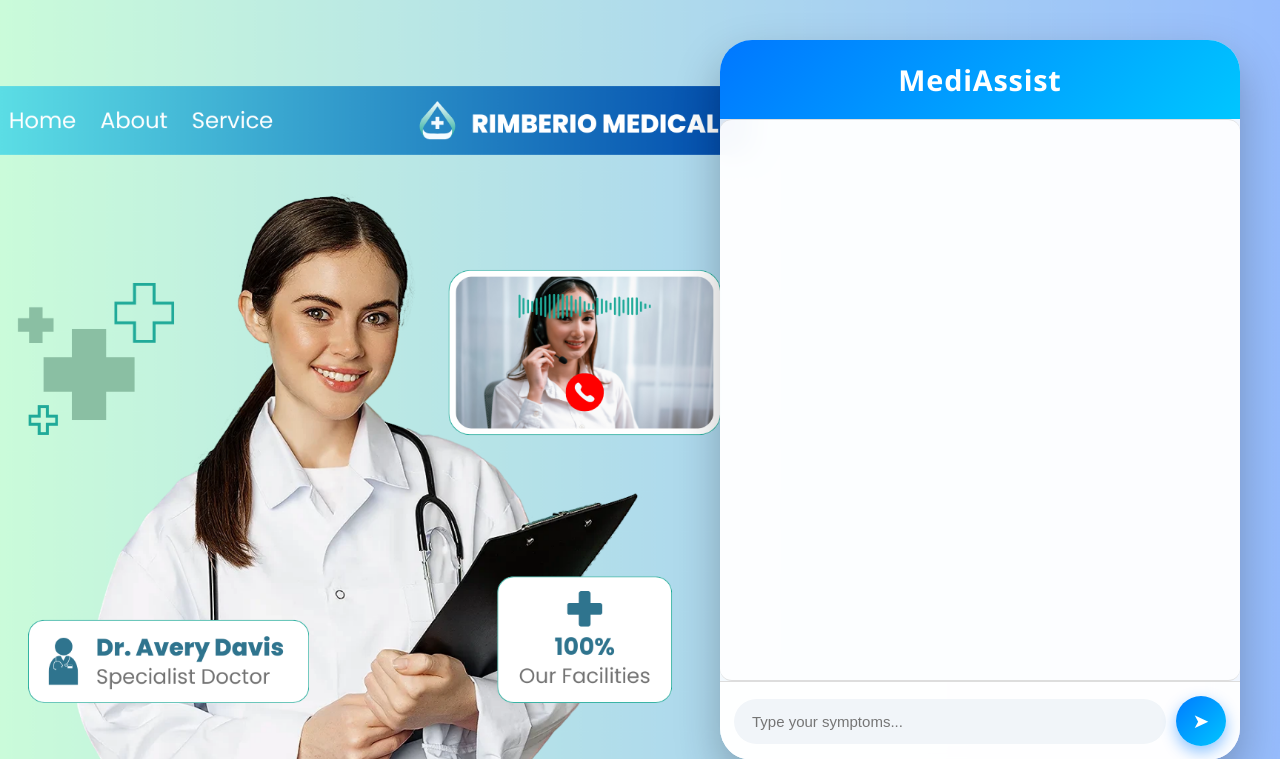
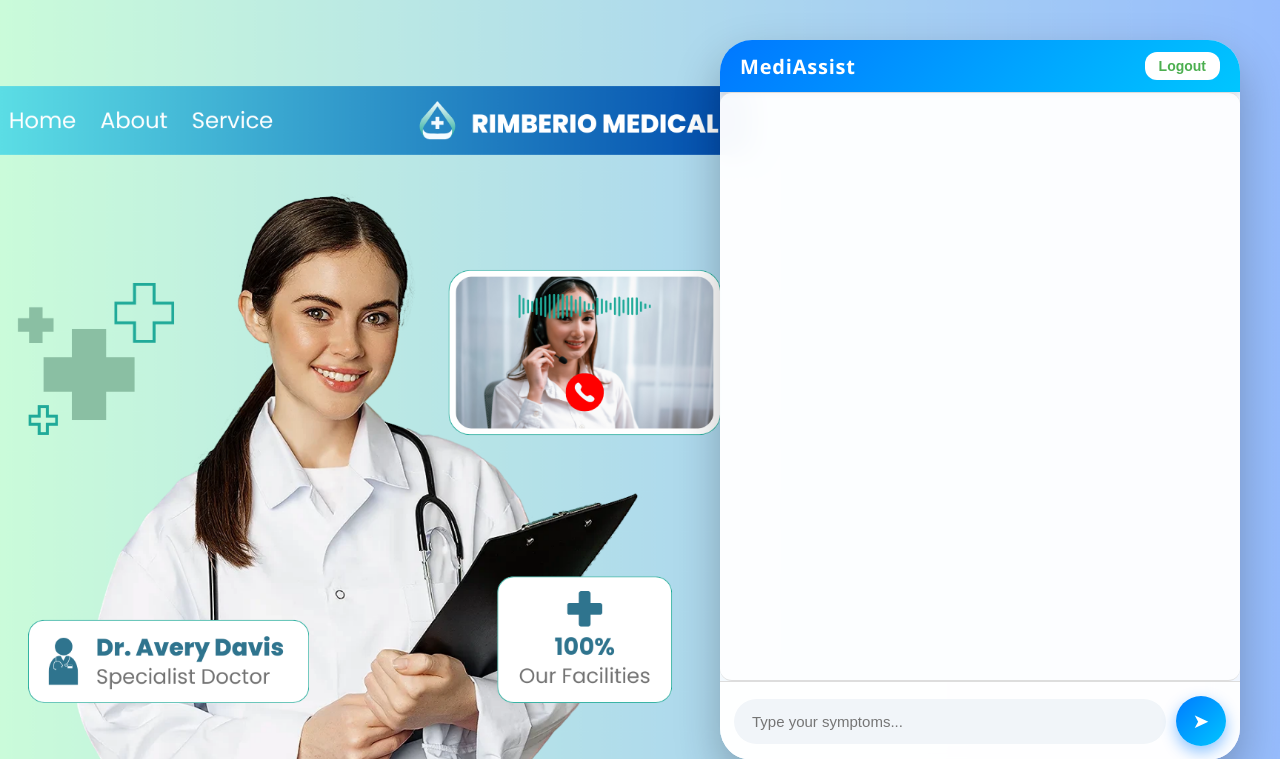
Before and after one commit to Bishal467/MediAssist, a Flask app: page /chatbot in a window 1280 px wide. Shown: the top 759 px of the page. Run offline with Flask 3, Linux system fonts and the light colour scheme; some libraries are stand-ins or nearby versions.

Commit message:
final commit

```diff
--- a/static/script.js
+++ b/static/script.js
@@ -1,4 +1,4 @@
-/* ================= FIREBASE ADDITIONS ================= */
+
 import { auth, db } from "./js/firebase.js";
 import {
   collection,
@@ -8,6 +8,7 @@
   getDocs,
   serverTimestamp
 } from "https://www.gstatic.com/firebasejs/12.5.0/firebase-firestore.js";
+import { signOut } from "https://www.gstatic.com/firebasejs/12.5.0/firebase-auth.js";
 
 let currentUser = null;
 
@@ -17,11 +18,12 @@
     loadChatHistory();
   }
 });
-/* ===================================================== */
+
 
 const chatBox = document.getElementById('chat-box');
 const input   = document.getElementById('user-input');
 const sendBtn = document.getElementById('send-btn');
+
 
 function appendMessage(text, sender) {
   const msg = document.createElement('div');
@@ -37,7 +39,7 @@
   chatBox.scrollTop = chatBox.scrollHeight;
 }
 
-/* ================= FIREBASE SAVE ================= */
+
 async function saveMessage(sender, message) {
   if (!currentUser) return;
 
@@ -66,7 +68,7 @@
     appendMessage(chat.message, chat.sender);
   });
 }
-/* ================================================= */
+
 
 function sanitizeHTML(dirty) {
   const parser = new DOMParser();
@@ -136,7 +138,7 @@
   if (!text) return;
 
   appendMessage(text, 'user');
-  await saveMessage("user", text);   // 🔥 added
+  await saveMessage("user", text);
   input.value = '';
 
   console.log('→ Sending to /chat:', text);
@@ -177,7 +179,7 @@
     const safe = sanitizeHTML(replyRaw);
 
     appendMessageLetterByLetter(safe, 40);
-    await saveMessage("bot", safe.replace(/<br>/g, '\n'));  // 🔥 added
+    await saveMessage("bot", safe.replace(/<br>/g, '\n'));
 
   } catch (err) {
     console.error('Fetch error:', err);
@@ -187,3 +189,18 @@
 
 sendBtn.addEventListener('click', sendMessage);
 input.addEventListener('keypress', e => { if (e.key === 'Enter') sendMessage(); });
+
+
+const logoutBtn = document.getElementById('logout-btn');
+logoutBtn.addEventListener('click', async () => {
+    if (!currentUser) return;
+    try {
+        await signOut(auth);
+        currentUser = null;
+        chatBox.innerHTML = "";
+        window.location.href = "/";
+    } catch(err) {
+        console.error("Logout failed:", err);
+        appendMessage("⚠️ Logout failed. Check console.", "bot");
+    }
+});
--- a/static/style.css
+++ b/static/style.css
@@ -148,3 +148,38 @@
     transform: translateY(0);
   }
 }
+
+.chat-header {
+    display: flex;
+    justify-content: space-between;
+    align-items: center;
+    padding: 12px 20px;
+    background-color: #4CAF50;   /* nice green header */
+    color: white;
+    font-size: 20px;
+    font-weight: bold;
+    border-radius: 15px 15px 0 0; /* rounded top corners */
+    box-shadow: 0 3px 6px rgba(0,0,0,0.1);
+}
+
+/* Logout button styling */
+#logout-btn {
+    background-color: #ffffff;    /* white button */
+    color: #4CAF50;               /* green text */
+    border: none;
+    padding: 6px 14px;
+    font-size: 14px;
+    font-weight: bold;
+    border-radius: 12px;
+    cursor: pointer;
+    transition: all 0.3s;
+}
+
+#logout-btn:hover {
+    background-color: #e6e6e6;
+    transform: scale(1.05);
+}
+
+#logout-btn:active {
+    transform: scale(0.95);
+}
--- a/templates/index.html
+++ b/templates/index.html
@@ -6,10 +6,15 @@
   <link rel="stylesheet" href="{{ url_for('static', filename='style.css') }}">
 </head>
 <body>
-  <!-- Phone-like chat container -->
   <div class="phone-frame">
-    <div class="chat-header">MediAssist</div>
+
+    <div class="chat-header" style="display:flex; justify-content:space-between; align-items:center;">
+      <span>MediAssist</span>
+      <button id="logout-btn">Logout</button>
+    </div>
+
     <div id="chat-box" class="chat-box"></div>
+
     <div class="input-area">
       <input type="text" id="user-input" placeholder="Type your symptoms..." autocomplete="off">
       <button id="send-btn">➤</button>
```
Also changed, not shown: 1 other file.
